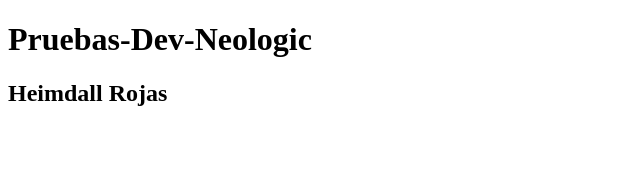
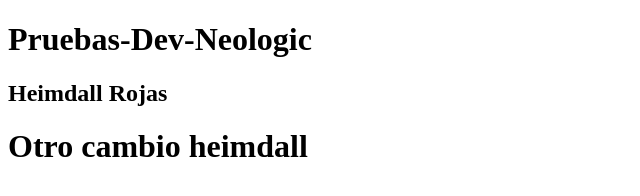
Before and after one commit to NeologicHYM/Pruebas-Dev-Neologic, a plain HTML site: page index.html in a window 1280 px wide. Shown: the whole page, without its empty margins (0-640 px from the left). Drawn offline with Linux system fonts and the light colour scheme.

Commit message:
otro cambio

```diff
--- a/index.html
+++ b/index.html
@@ -9,6 +9,7 @@
 
 <h1>Pruebas-Dev-Neologic</h1>
 <h2> Heimdall Rojas </h2>
+<H1> Otro cambio heimdall</H1>
 
 </body>
 </html>
```
